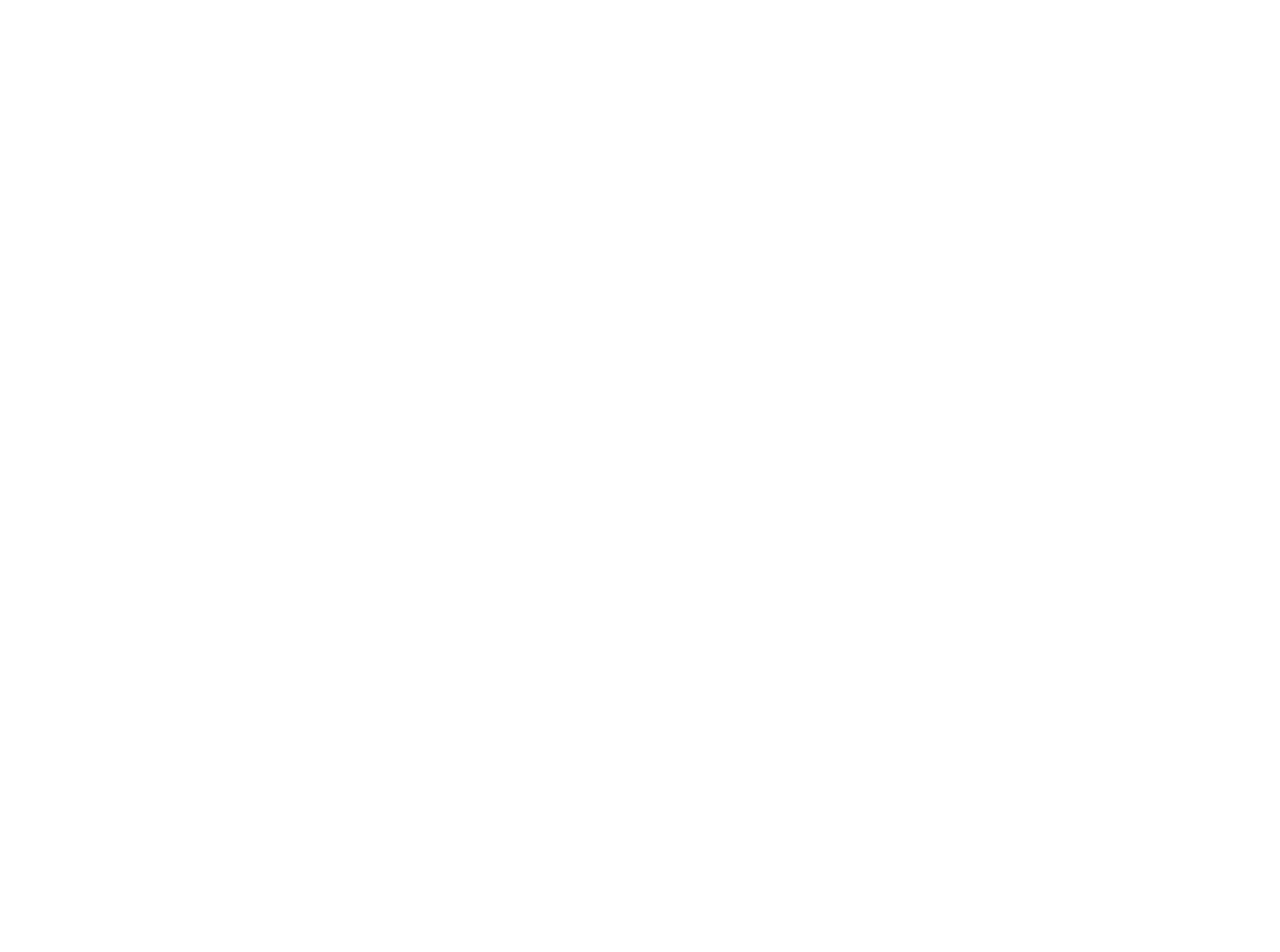
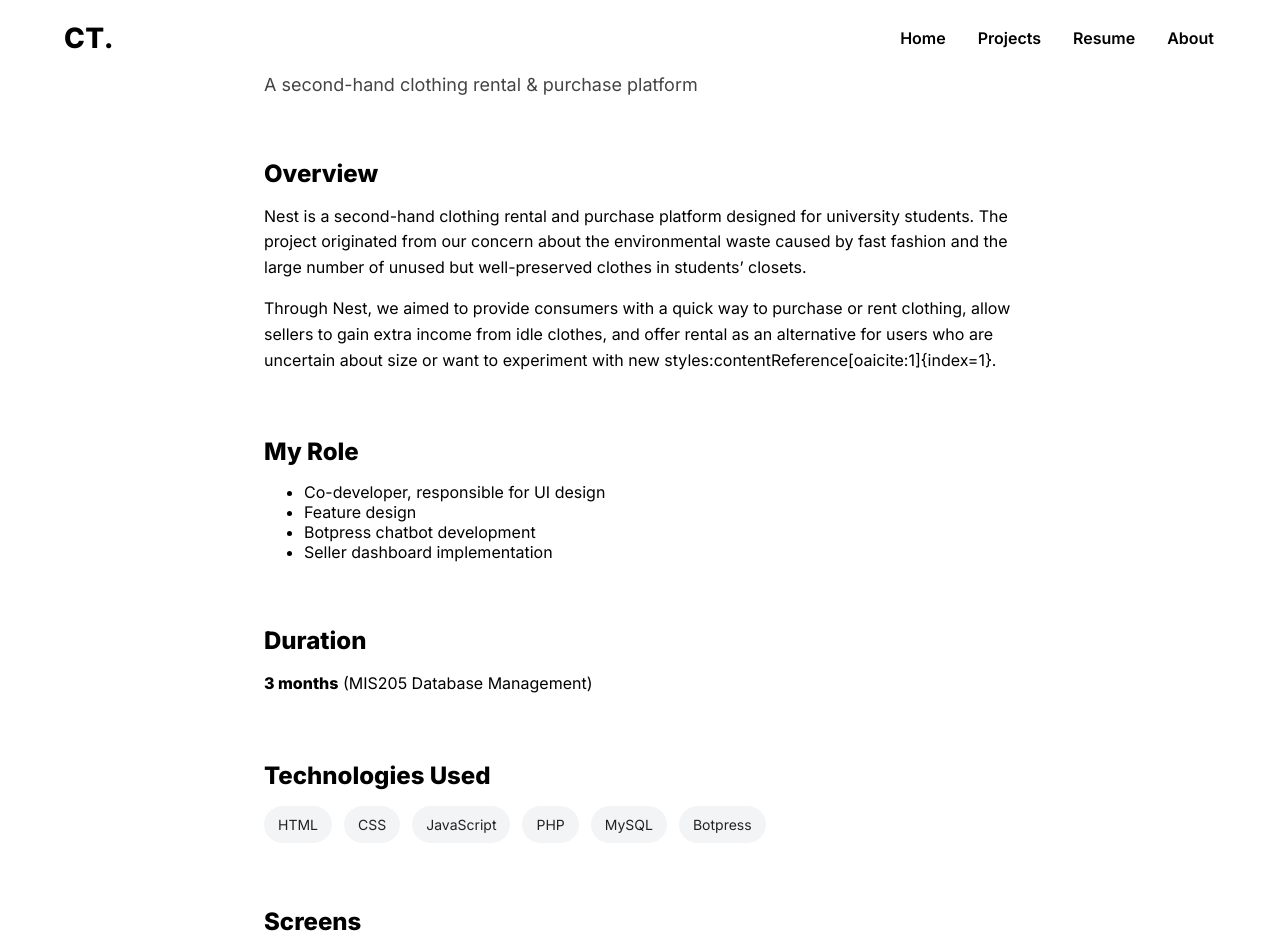
Before and after one commit to amy1012/portfolio, a plain HTML site: page projects/nest.html in a window 1280 px wide. Shown: the top 952 px of the page. Before the commit the page ends 800 px from the top, so only its background shows below. Drawn offline with Linux system fonts and the light colour scheme.

Commit message:
“01”

```diff
--- /dev/null
+++ b/projects/nest.css
@@ -0,0 +1,43 @@
+@import url('../style.css');
+
+/* 專案頁面額外樣式 */
+.narrow {
+  max-width: 800px;
+  margin: 0 auto;
+}
+
+/* 內容區塊間距 */
+.section-block {
+  margin: 64px 0;
+}
+
+.section-block h2 {
+  font-size: 24px;
+  font-weight: 700;
+  margin-bottom: 16px;
+}
+
+.section-block p {
+  line-height: 1.6;
+  margin: 0 0 16px 0;
+}
+
+/* 技術 chip 沿用主站 */
+.chip-row { margin-top: 12px; }
+
+/* 圖片容器，承襲主站的 project-media */
+.project-media {
+  margin-top: 24px;
+  width: 100%;
+  height: clamp(240px, 52vh, 520px);
+  border-radius: 20px;
+  overflow: hidden;
+  background: #e9e9e9;
+}
+
+.project-media img {
+  width: 100%;
+  height: 100%;
+  object-fit: cover;
+  display: block;
+}
--- a/projects/nest.html
+++ b/projects/nest.html
@@ -0,0 +1,93 @@
+<!DOCTYPE html>
+<html lang="en">
+<head>
+  <meta charset="UTF-8" />
+  <meta name="viewport" content="width=device-width, initial-scale=1" />
+  <title>Nest — ChienTing Wang</title>
+  <link rel="preconnect" href="https://fonts.googleapis.com">
+  <link rel="preconnect" href="https://fonts.gstatic.com" crossorigin>
+  <link href="https://fonts.googleapis.com/css2?family=Inter:wght@400;600;800&display=swap" rel="stylesheet">
+  <!-- 獨立的 nest.css，裡面會覆蓋/延伸主題 -->
+  <link rel="stylesheet" href="nest.css" />
+</head>
+<body>
+  <!-- Top Bar -->
+  <header class="topbar">
+    <div class="container">
+      <a class="brand" href="../index.html">CT.</a>
+      <nav class="nav">
+        <a href="../index.html" class="nav-link">Home</a>
+        <a href="../index.html#projects" class="nav-link">Projects</a>
+        <a href="../resume.html" class="nav-link">Resume</a>
+        <a href="../about.html" class="nav-link">About</a>
+      </nav>
+    </div>
+  </header>
+
+  <main class="section">
+    <div class="container narrow">
+      <h1 class="hero-title">Nest</h1>
+      <p class="hero-sub">A second-hand clothing rental & purchase platform</p>
+
+      <!-- Overview -->
+      <section class="section-block">
+        <h2>Overview</h2>
+        <p>
+          Nest is a second-hand clothing rental and purchase platform designed for university students.
+          The project originated from our concern about the environmental waste caused by fast fashion
+          and the large number of unused but well-preserved clothes in students’ closets.
+        </p>
+        <p>
+          Through Nest, we aimed to provide consumers with a quick way to purchase or rent clothing,
+          allow sellers to gain extra income from idle clothes, and offer rental as an alternative
+          for users who are uncertain about size or want to experiment with new styles:contentReference[oaicite:1]{index=1}.
+        </p>
+      </section>
+
+      <!-- My Role -->
+      <section class="section-block">
+        <h2>My Role</h2>
+        <ul>
+          <li>Co-developer, responsible for UI design</li>
+          <li>Feature design</li>
+          <li>Botpress chatbot development</li>
+          <li>Seller dashboard implementation</li>
+        </ul>
+      </section>
+
+      <!-- Duration -->
+      <section class="section-block">
+        <h2>Duration</h2>
+        <p><strong>3 months</strong> (MIS205 Database Management)</p>
+      </section>
+
+      <!-- Technologies -->
+      <section class="section-block">
+        <h2>Technologies Used</h2>
+        <ul class="chip-row">
+          <li class="chip">HTML</li>
+          <li class="chip">CSS</li>
+          <li class="chip">JavaScript</li>
+          <li class="chip">PHP</li>
+          <li class="chip">MySQL</li>
+          <li class="chip">Botpress</li>
+        </ul>
+      </section>
+
+      <!-- Screens -->
+      <section class="section-block">
+        <h2>Screens</h2>
+        <div class="project-media">
+          <img src="../assets/nest.png" alt="Nest preview">
+        </div>
+      </section>
+    </div>
+  </main>
+
+  <footer class="footer">
+    <div class="container">
+      <small>c 2025 by ChienTing</small>
+    </div>
+  </footer>
+</body>
+</html>
```
Also changed, not shown: index.html (+10 -8 lines), img/joyful.png (added), img/nest.png (added), img/nsblog.png (added), 1 other file.
